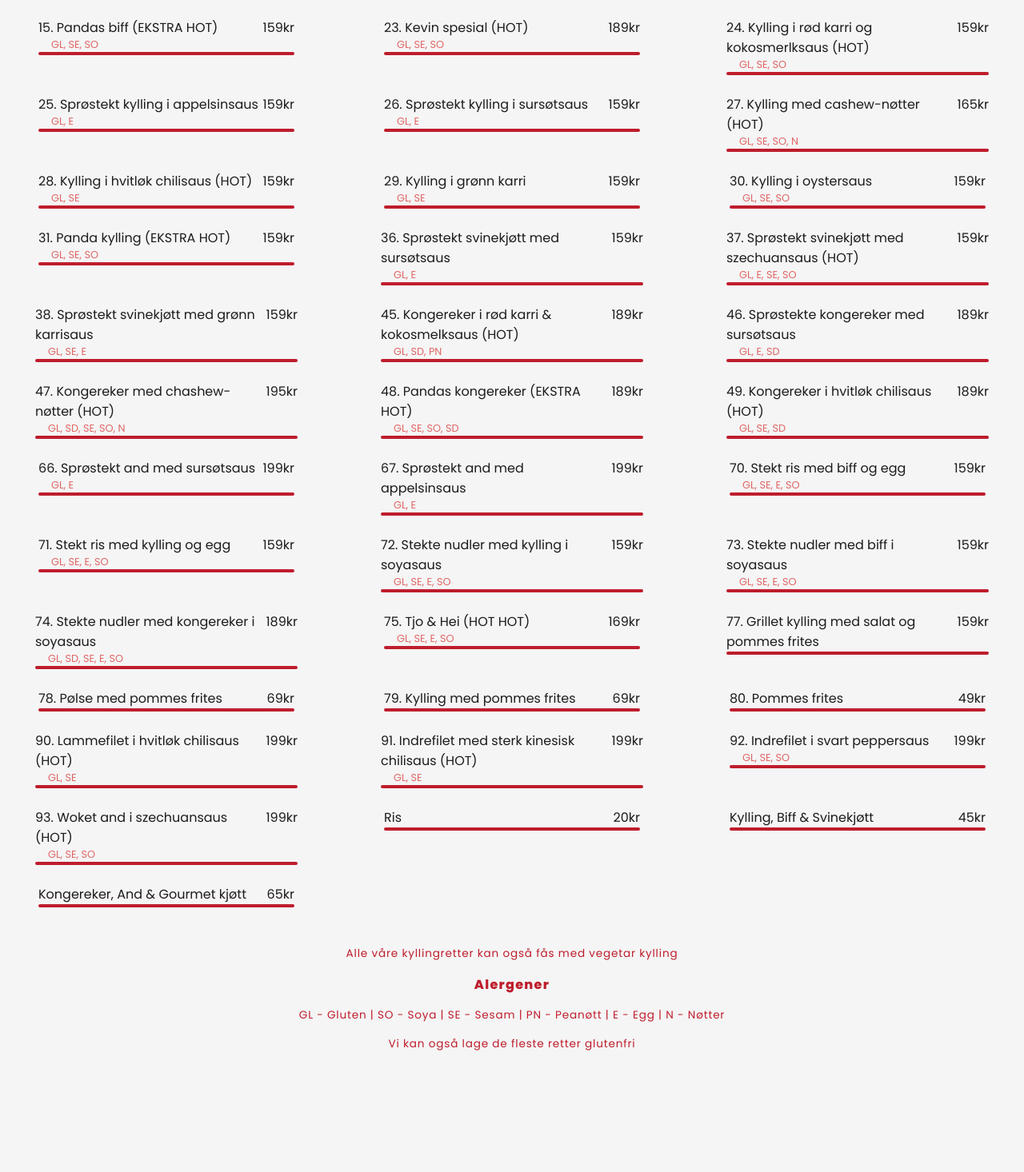
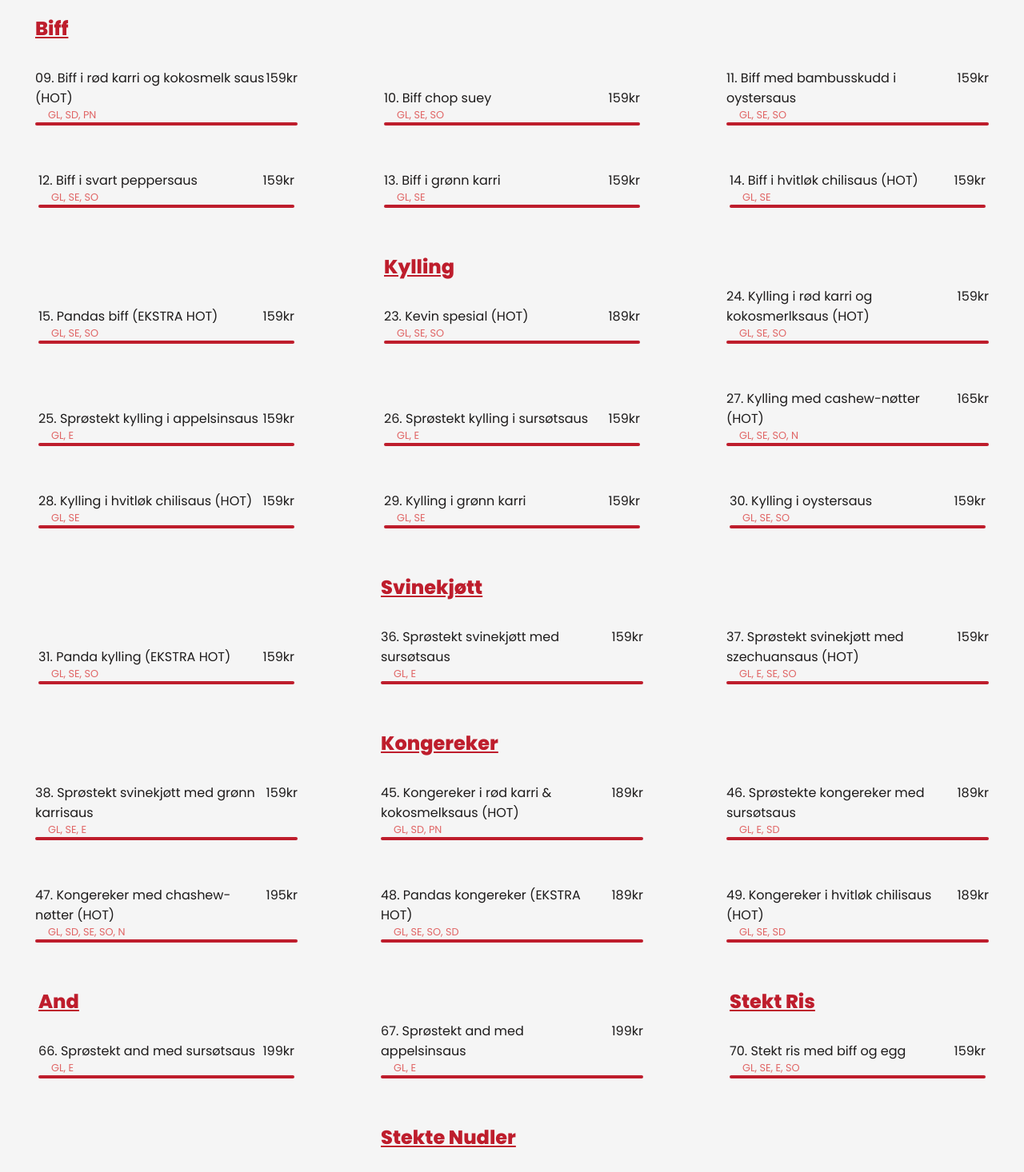
Before and after one commit to ellrub/panda, a React (Create React App) app in the folder panda/: page / in a window 1280 px wide. Shown: the part 1164-2630 px from the top of the page at 80% size. Before the commit the page ends 2588 px from the top, so only its background shows below. Built offline with nearby package versions, Linux system fonts and the light colour scheme.

Commit message:
feature/added menu titles
added titles for each category

```diff
--- a/panda/src/components/data.js
+++ b/panda/src/components/data.js
@@ -1,6 +1,7 @@
 const list = [
     {
         id: 1,
+        type: "Forretter",
         title: '01. Vårrull 2stk',
         category: 'forretter',
         price: "59kr",
@@ -43,6 +44,7 @@ const list = [
     },
     {
         id: 9,
+        type: "Biff",
         title: '09. Biff i rød karri og kokosmelk saus (HOT)',
         category: 'biff',
         price: "159kr",
@@ -92,6 +94,7 @@ const list = [
     },
     {
         id: 23,
+        type: "Kylling",
         title: '23. Kevin spesial (HOT)',
         category: 'kylling',
         price: "189kr",
@@ -155,6 +158,7 @@ const list = [
     },
     {
         id: 36,
+        type: "Svinekjøtt",
         title: '36. Sprøstekt svinekjøtt med sursøtsaus',
         category: 'svinekjøtt',
         price: "159kr",
@@ -176,6 +180,7 @@ const list = [
     },
     {
         id: 45,
+        type: "Kongereker",
         title: '45. Kongereker i rød karri & kokosmelksaus (HOT)',
         category: 'kongereker',
         price: "189kr",
@@ -211,6 +216,7 @@ const list = [
     },
     {
         id: 66,
+        type: "And",
         title: '66. Sprøstekt and med sursøtsaus',
         category: 'and',
         price: "199kr",
@@ -225,6 +231,7 @@ const list = [
     },
     {
         id: 70,
+        type: "Stekt Ris",
         title: '70. Stekt ris med biff og egg',
         category: 'stekt ris',
         price: "159kr",
@@ -239,6 +246,7 @@ const list = [
     },
     {
         id: 72,
+        type: "Stekte Nudler",
         title: '72. Stekte nudler med kylling i soyasaus',
         category: 'stekte nudler',
         price: "159kr",
@@ -267,6 +275,7 @@ const list = [
     },
     {
         id: 77,
+        type: "Grillmeny",
         title: '77. Grillet kylling med salat og pommes frites',
         category: 'grillmeny',
         price: "159kr",
@@ -274,6 +283,7 @@ const list = [
     },
     {
         id: 78,
+        type: "Barnemeny",
         title: '78. Pølse med pommes frites',
         category: 'barnemeny',
         price: "69kr",
@@ -295,6 +305,7 @@ const list = [
     },
     {
         id: 90,
+        type: "Gourmetretter",
         title: '90. Lammefilet i hvitløk chilisaus (HOT)',
         category: 'gourmetretter',
         price: "199kr",
@@ -323,6 +334,7 @@ const list = [
     },
     {
         id: 100,
+        type: "Ekstra",
         title: 'Ris',
         category: 'ekstra',
         price: "20kr",
--- a/panda/src/container/Menu/Menu.jsx
+++ b/panda/src/container/Menu/Menu.jsx
@@ -7,9 +7,10 @@ const Menu = ({items}) => {
         <>
             <main>
                 {items.map((item) => {
-                    const {id, title, alergy, price} = item;
+                    const {id, title, alergy, price, type} = item;
                     return (
                         <article key={id}>
+                                <h2 className="menu__text-type">{type}</h2>
                                 <div className="menu__text-container">
                                     <h3 className="menu__text">{title}</h3>
                                     <h3 className="menu__text">{price}</h3>
--- a/panda/src/container/Menu/Menu.scss
+++ b/panda/src/container/Menu/Menu.scss
@@ -19,6 +19,12 @@ main {
 
     @media screen and (min-width: 1312px) {
         grid-template-columns: 1fr 1fr 1fr 1fr;
+    }
+
+    .menu__text-type {
+        color: var(--secondary-color);
+        text-decoration: underline;
+        margin: 2rem 0;
     }
 
     .menu__text-container {
@@ -65,6 +71,10 @@ main {
         max-width: 328px;
         min-width: 320px;
 
+
+
+        align-self: flex-end ;
+
         @media screen and (max-width: 420px) {
             min-width: 328px;;
         }
```
